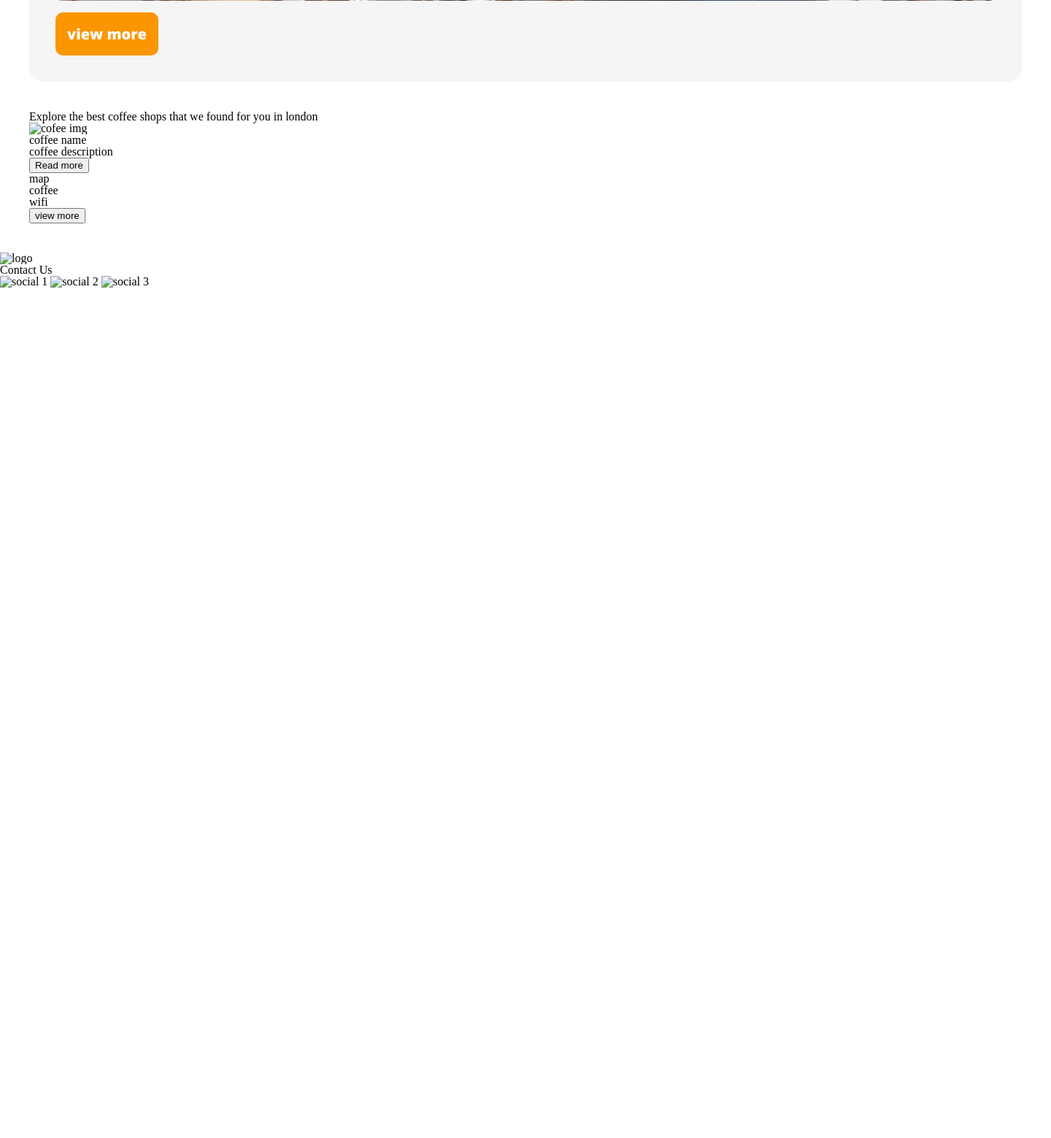
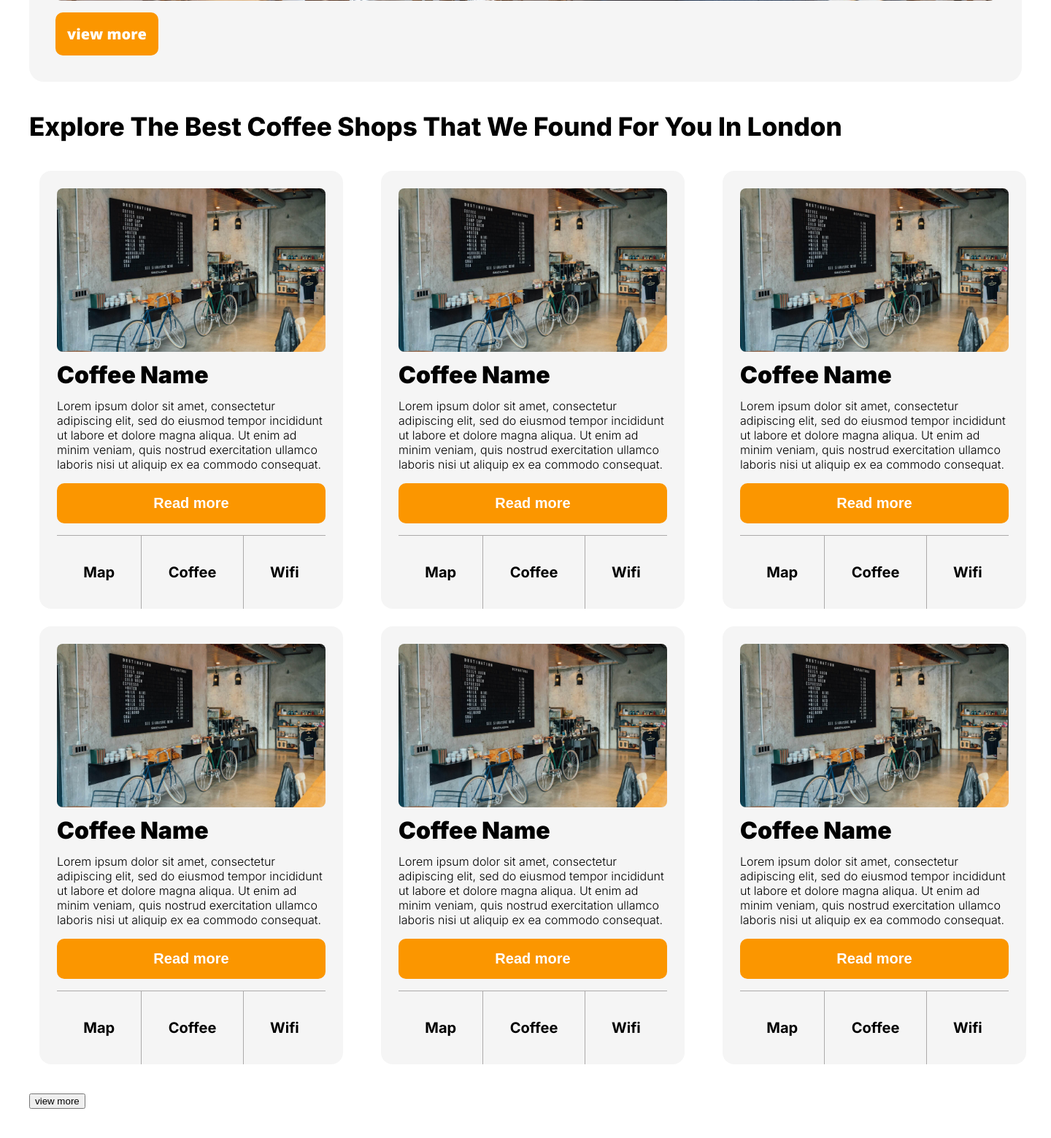
Before and after one commit to pedro092692/coffee_and_wife, a Flask app: page / in a window 1440 px wide. Shown: the part 2089-3648 px from the top of the page at 73% size. Before the commit the page ends 2483 px from the top, so only its background shows below. Run offline with Flask 3, Linux system fonts and the light colour scheme; parts of the project's set-up code (start-up, migrations or seed data) failed here and were passed over; some libraries are stand-ins or nearby versions.

Commit message:
styles to coffe card and grid template

```diff
--- /dev/null
+++ b/static/css/coffee-card.css
@@ -0,0 +1,62 @@
+.coffee-card{
+    display: flex;
+    flex-direction: column;
+    gap: 16px;
+    width: 416px;
+    height: 600px;
+    background-color: #F5F5F5;
+    padding: 24px 24px 0px 24px;
+    font-family: "Inter", sans-serif;
+    border-radius: 16px;
+}
+
+.coffee-card img{
+    height: 224px;
+    object-fit: cover;
+    border-radius: 8px;
+
+}
+
+.coffee-card .coffee-name{
+    font-size: 32px;
+    font-weight: 900;
+    text-transform: capitalize;
+}
+
+.coffee-card p{
+    font-size: 16px;
+    font-weight: 300;
+    line-height: normal;
+}
+
+.coffee-card button{
+    padding: 16px 16px;
+    color: white;
+    font-size: 20px;
+    font-weight: 600;
+    border-radius: 10px;
+    border: none;
+    background-color: #FB9600;
+    cursor: pointer;
+}
+
+.coffee-card .coffee-features{
+    flex-grow: 1;
+    display: flex;
+    justify-content: space-between;
+    border-top: 1px solid #ACAAAA;
+}
+
+.coffee-card .coffee-features div{
+    font-size: 20px;
+    font-weight: 700;
+    text-transform: capitalize;
+    flex-grow: 1;
+    display: flex;
+    justify-content: center;
+    align-items: center;
+}
+
+.coffee-card .coffee-features .line{
+    border-right: 1px solid #ACAAAA;
+}
--- a/static/css/main.css
+++ b/static/css/main.css
@@ -65,6 +65,26 @@
     cursor: pointer;
 }
 
+
+.coffee-grid-title{
+    font-family: "Inter", sans-serif;
+    font-size: 35px;
+    font-weight: 800;
+    line-height: normal;
+    text-transform: capitalize;
+}
+
+
+.grid{
+    min-width: 1380px;
+    display: grid;
+    grid-template-columns: 1fr 1fr 1fr;
+    gap: 24px;
+    place-items: center;
+}
+
+
+/* media queries */
 @media screen and (max-width: 500px){
     .main-section{
         padding: 40px 20px;
--- /dev/null
+++ b/templates/includes/coffee-card.html
@@ -0,0 +1,24 @@
+<div class="coffee-card">
+<!--                coffee single card-->
+                    <img src="{{ url_for('static', filename='assets/img/coffee_1.jpg') }}" alt="cofee img">
+                    <h2 class="coffee-name">coffee name</h2>
+                    <p>Lorem ipsum dolor sit amet, consectetur adipiscing elit, sed do eiusmod tempor incididunt ut
+                        labore et dolore magna aliqua. Ut enim ad minim veniam, quis nostrud exercitation ullamco
+                        laboris nisi ut aliquip ex ea commodo consequat.</p>
+                    <button>Read more</button>
+<!--                    coffee features-->
+                    <div class="coffee-features">
+<!--                        map-->
+                        <div class="line">
+                            <h2>map</h2>
+                        </div>
+<!--                        coffee-->
+                         <div class="line">
+                            <h2>coffee</h2>
+                        </div>
+<!--                        wifi-->
+                        <div>
+                            <h2>wifi</h2>
+                        </div>
+                    </div>
+                </div>
--- a/templates/includes/main.html
+++ b/templates/includes/main.html
@@ -19,33 +19,20 @@
             </div>
         </div>
 <!--        grid coffe shop section-->
+        <div class="coffee-grid-title">
+            <h2 class="title">Explore the best coffee shops that we found for you in london</h2>
+        </div>
+            <div class="grid">
+<!--                grid-->
+<!--                card-->
+                {% include "includes/coffee-card.html" %}
+                {% include "includes/coffee-card.html" %}
+                {% include "includes/coffee-card.html" %}
+                {% include "includes/coffee-card.html" %}
+                {% include "includes/coffee-card.html" %}
+                {% include "includes/coffee-card.html" %}
+            </div>
         <div>
-            <h2>Explore the best coffee shops that we found for you in london</h2>
-            <div>
-<!--                grid-->
-                <div>
-<!--                coffee single card-->
-                    <img src="" alt="cofee img">
-                    <h2>coffee name</h2>
-                    <p>coffee description</p>
-                    <button>Read more</button>
-<!--                    coffee features-->
-                    <div>
-<!--                        map-->
-                        <div>
-                            <h2>map</h2>
-                        </div>
-<!--                        coffee-->
-                         <div>
-                            <h2>coffee</h2>
-                        </div>
-<!--                        wifi-->
-                        <div>
-                            <h2>wifi</h2>
-                        </div>
-                    </div>
-                </div>
-                <button>view more</button>
-            </div>
+            <button>view more</button>
         </div>
     </section>
--- a/templates/index.html
+++ b/templates/index.html
@@ -7,6 +7,7 @@
     <link rel="stylesheet" href="{{ url_for('static', filename='css/nav.css') }}">
     <link rel="stylesheet" href="{{ url_for('static', filename='css/map.css') }}">
     <link rel="stylesheet" href="{{ url_for('static', filename='css/main.css') }}">
+    <link rel="stylesheet" href="{{ url_for('static', filename='css/coffee-card.css') }}">
 {% endblock stylesheet %}
 <!--title-->
 {% block title %} Coffee & WIFI {% endblock title %}
```
Also changed, not shown: static/assets/img/coffee_1.jpg (added).
